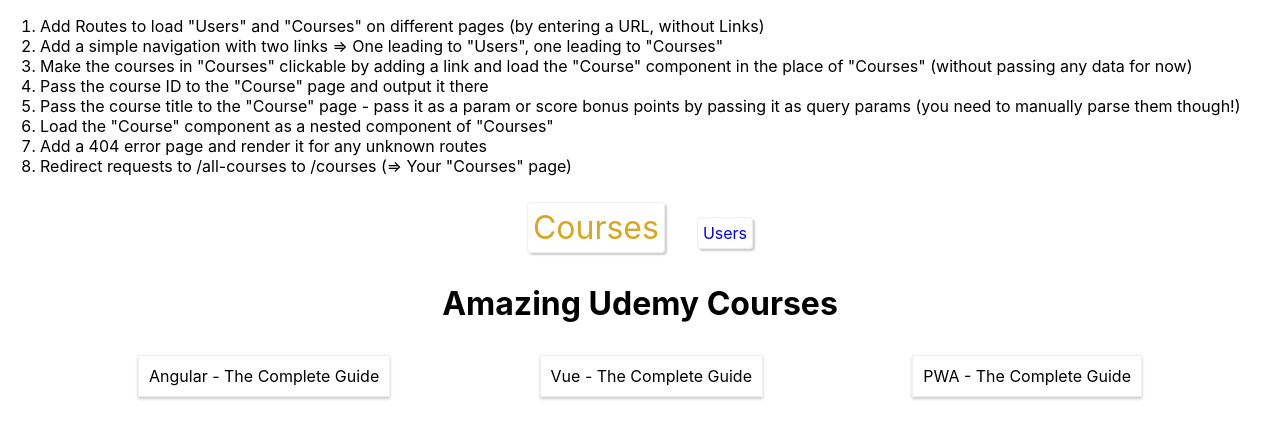
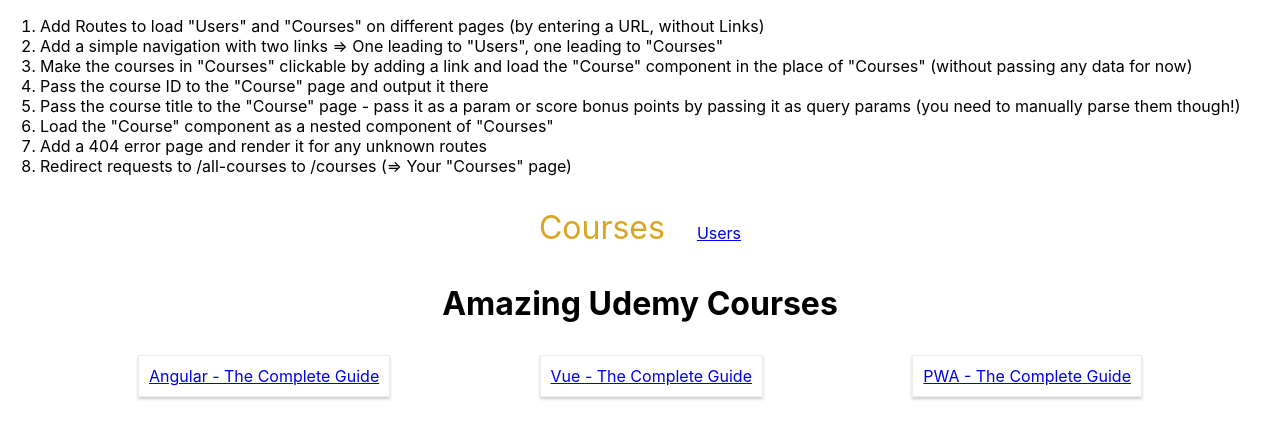
Before and after one commit to ShouryaRSharma/React-Assignment-3, a React (Create React App) app: page /courses in a window 1280 px wide. Shown: the top 438 px of the page. Built offline with nearby package versions, Linux system fonts and the light colour scheme.

Commit message:
task 3,4 and 5 completed

```diff
--- a/src/App.css
+++ b/src/App.css
@@ -2,7 +2,7 @@
   text-align: center;
 }
 
-a {
+.navlink a {
   text-decoration: none;
   padding: 5px;
   border: 1px solid #eee;
--- a/src/App.js
+++ b/src/App.js
@@ -1,8 +1,9 @@
 import React, { Component } from 'react';
-import { Route, NavLink } from 'react-router-dom';
+import { Route, NavLink, Switch } from 'react-router-dom';
 
 import './App.css';
 import Courses from './containers/Courses/Courses';
+import Course from './containers/Course/Course';
 import Users from './containers/Users/Users';
 
 class App extends Component {
@@ -20,7 +21,7 @@ class App extends Component {
           <li>Redirect requests to /all-courses to /courses (=> Your "Courses" page)</li>
         </ol>
         <nav>
-          <ul style={{listStyle: 'none', margin: 'auto', padding: '0'}}>
+          <ul className="navlinks" style={{listStyle: 'none', margin: 'auto', padding: '0'}}>
             <li style={{margin: '16px', display: 'inline-block'}}>
               <NavLink to="/courses">Courses</NavLink>
             </li>
@@ -29,8 +30,11 @@ class App extends Component {
             </li>
           </ul>
         </nav>
-        <Route path="/courses" component={Courses} />
-        <Route path="/users" component={Users} />
+        <Switch>
+          <Route path="/users" component={Users} />
+          <Route path="/courses/:id" component={Course} />
+          <Route path="/courses" component={Courses} />
+        </Switch>
       </div>
     );
   }
--- a/src/containers/Course/Course.js
+++ b/src/containers/Course/Course.js
@@ -1,11 +1,25 @@
 import React, { Component } from 'react';
 
+
 class Course extends Component {
+    state = {
+        courseTitle: null
+    }
+
+    componentDidMount () {
+        const query = new URLSearchParams(this.props.location.search);
+        for (let param of query.entries()) {
+            this.setState({
+                courseTitle: param[1],
+            })
+        }
+    }
+
     render () {
         return (
             <div>
-                <h1>_COURSE_TITLE_</h1>
-                <p>You selected the Course with ID: _ID_</p>
+                <h1>{this.state.courseTitle}</h1>
+                <p>You selected the Course with ID: {this.props.match.params.id}</p>
             </div>
         );
     }
--- a/src/containers/Courses/Courses.js
+++ b/src/containers/Courses/Courses.js
@@ -1,8 +1,10 @@
 import React, { Component } from 'react';
+import { Link } from 'react-router-dom';
 
 import './Courses.css';
 
 class Courses extends Component {
+
     state = {
         courses: [
             { id: 1, title: 'Angular - The Complete Guide' },
@@ -18,7 +20,16 @@ class Courses extends Component {
                 <section className="Courses">
                     {
                         this.state.courses.map( course => {
-                            return <article className="Course" key={course.id}>{course.title}</article>;
+                            return (
+                                <Link
+                                key={course.id}
+                                to={{
+                                    pathname: this.props.match.url + "/" + course.id,
+                                    search: '?title=' + course.title
+                                }}>
+                                    <article className="Course">{course.title}</article>
+                                </Link>
+                            );
                         } )
                     }
                 </section>
```
